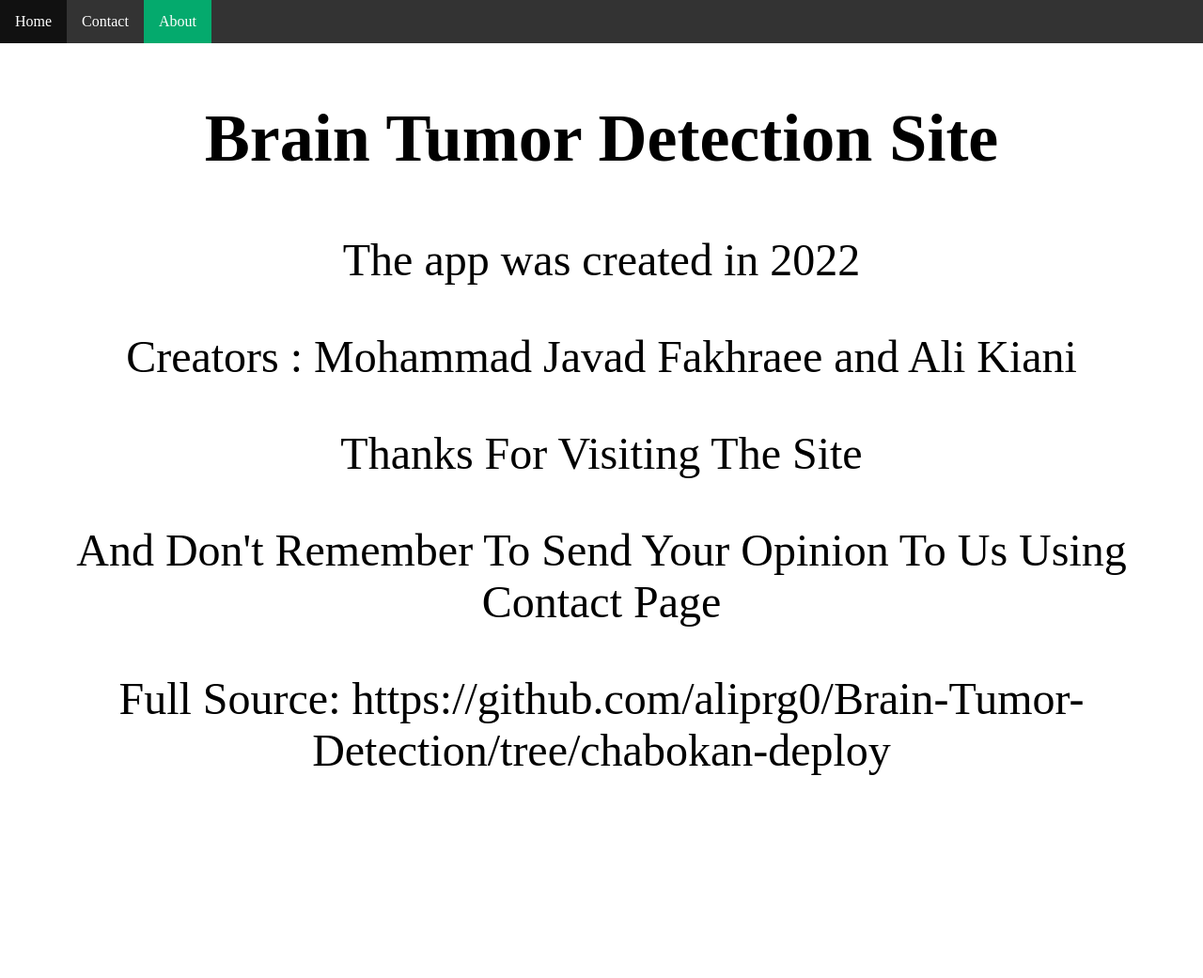
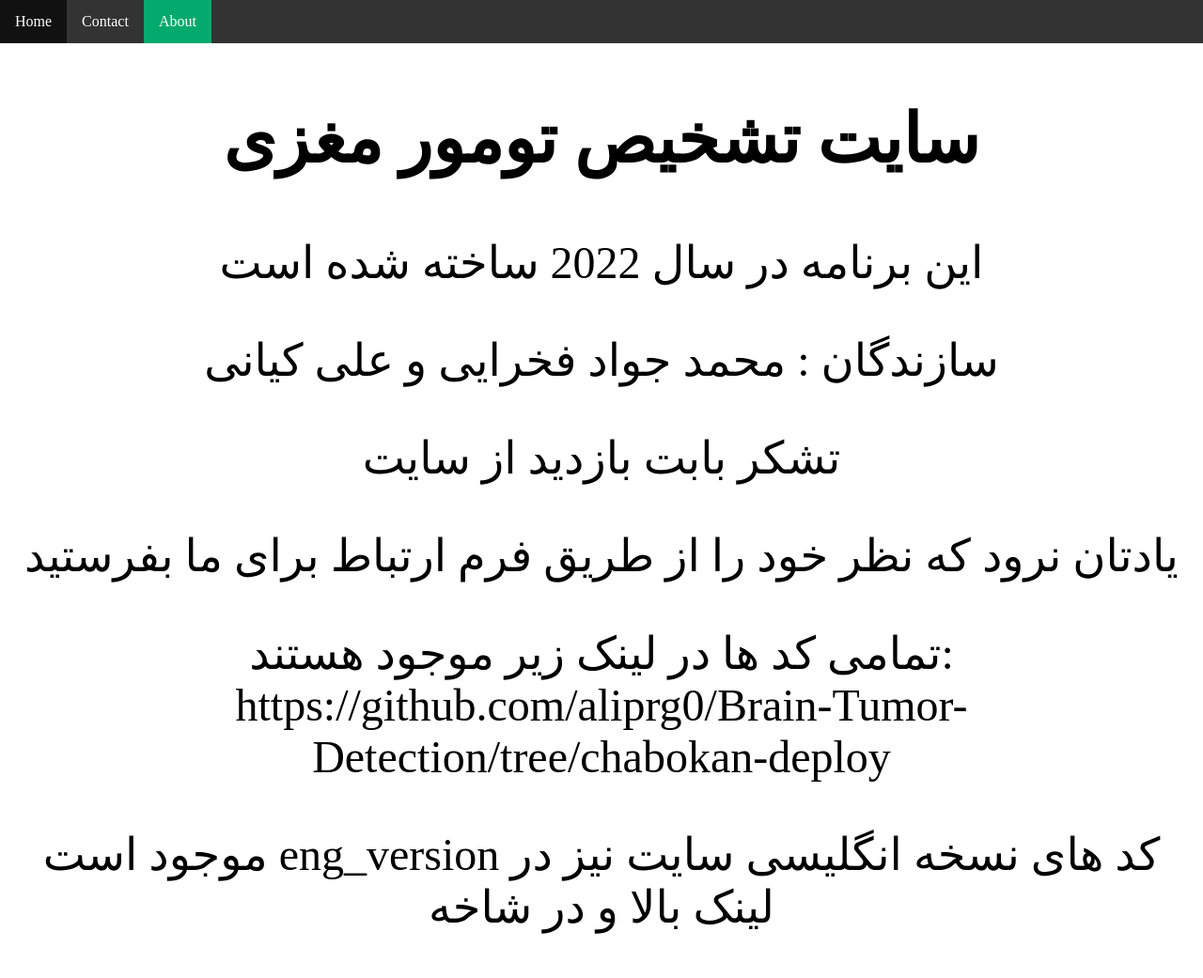
Before and after one commit to aliprg0/Brain-Tumor-Detection, a Flask app: page /info/ in a window 1280 px wide. Shown: the whole page at 94% size. Before the commit the page ends 825 px from the top, so only its background shows below. Run offline with Flask 2, Linux system fonts and the light colour scheme.

Commit message:
added persian-english version in eng_version

```diff
--- a/app.py
+++ b/app.py
@@ -19,9 +19,9 @@ __model = load_model("/app/BrainTumorDetection.h5")
 # this function make the result readlbe for humans after ai prediction
 def make_final_result(result):
     if result >= 0.5:
-        return "Infected"
+        return "مبتلا"
     else:
-        return "OK"
+        return "سالم"
 
 # open an analyze a send picture for tumor
 
--- a/templates/index.html
+++ b/templates/index.html
@@ -26,7 +26,8 @@
       <li><a class="right" href="/info/">About</a></li>
     </ul>
     <!--you can donwload and use these pictures for making sure the AI is working-->
-    <h3 class="text">If You Don't Have Any Data To Test On, Get Some From Here: https://drive.google.com/drive/folders/1C_68ovwjlQ2rPdW_TwaUtPFPBauWKFvT?usp=sharing</h3>
+    <h3 class="text">اگر به پوشه عکس ها دسترسی ندارید میتوانید از این لینک گوگل درایو فایل ها را دانلود کرده و تست کنید
+       https://drive.google.com/drive/folders/1C_68ovwjlQ2rPdW_TwaUtPFPBauWKFvT?usp=sharing</h3>
 
    <img src="{{ url_for('static', filename='picture.png') }}" alt="LOGO" width="600" height="600" class="mimg">
 
--- a/templates/info.html
+++ b/templates/info.html
@@ -28,15 +28,18 @@
     </ul>
 
     <div class="text">
-      <h2>Brain Tumor Detection Site</h2>
-      <p>The app was created in 2022</p>
-      <p>Creators : Mohammad Javad Fakhraee and Ali Kiani</p>
-      <p>Thanks For Visiting The Site</p>
-      <p>And Don't Remember To Send Your Opinion To Us Using Contact Page</p>
+      <h2>سایت تشخیص تومور مغزی</h2>
+      <p>این برنامه در سال 2022 ساخته شده است</p>
+      <p>سازندگان : محمد جواد فخرایی و علی کیانی</p>
+      <p>تشکر بابت بازدید از سایت</p>
+      <p>یادتان نرود که نظر خود را از طریق فرم ارتباط برای ما بفرستید</p>
       <!--you can find the full source here : s-->
       <p>
-        Full Source:
+        تمامی کد ها در لینک زیر موجود هستند:
         https://github.com/aliprg0/Brain-Tumor-Detection/tree/chabokan-deploy
+      </p>
+      <p>
+         موجود است eng_version کد های نسخه انگلیسی سایت نیز در لینک بالا و در شاخه
       </p>
     </div>
   </body>
--- a/templates/submit_request.html
+++ b/templates/submit_request.html
@@ -39,7 +39,7 @@
     <title>Submit Page</title>
   </head>
   <body>
-    <h2>Form Successfully Submitted</h2>
+    <h2>فرم با موفقیت ثبت شد.</h2>
     <button id="myButton" class="button">Back To Home</button>
 
     <script>
```
Also changed, not shown: templates/contact_us.html (+4 -4 lines).
